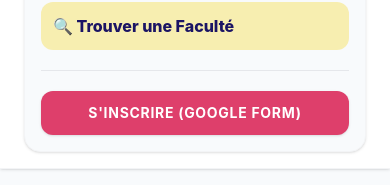
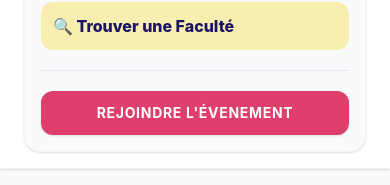
Before and after one commit to ahmedjerba/Orientini_WebSite, a React (Vite) app: page / in a window 390 px wide. Both pictures are taken after a click on the button "Toggle Menu". Shown: the part 199-384 px from the top of the page. Built offline with nearby package versions, Linux system fonts and the light colour scheme.

Commit message:
finalpart3

```diff
--- a/src/components/Navbar.jsx
+++ b/src/components/Navbar.jsx
@@ -106,9 +106,8 @@
             onClick={handleMobileJIDClick}
           >
             {/* Bulle Tooltip Mobile */}
-            <span className={`absolute right-10 top-1/2 -translate-y-1/2 whitespace-nowrap bg-[#1b1464] text-white text-[11px] font-black px-3 py-1.5 rounded-xl shadow-lg transition-all duration-300 ${
-              showMobileTooltip ? 'opacity-100 translate-x-0' : 'opacity-0 pointer-events-none translate-x-1.5'
-            }`}>
+            <span className={`absolute right-10 top-1/2 -translate-y-1/2 whitespace-nowrap bg-[#1b1464] text-white text-[11px] font-black px-3 py-1.5 rounded-xl shadow-lg transition-all duration-300 ${showMobileTooltip ? 'opacity-100 translate-x-0' : 'opacity-0 pointer-events-none translate-x-1.5'
+              }`}>
               Veux-tu nous rejoindre ? 🚀
               {/* Flèche du tooltip vers la droite */}
               <span className="absolute top-1/2 -translate-y-1/2 -right-1.5 w-0 h-0 border-y-4 border-y-transparent border-l-[6px] border-l-[#1b1464]"></span>
@@ -168,12 +167,12 @@
 
           {/* Bouton d'inscription sur mobile */}
           <a
-            href="https://forms.google.com"
+            href="https://near.tl/sm/nIXQgB1Zu"
             target="_blank"
             rel="noopener noreferrer"
             className="bg-[#de3f6b] text-white text-center py-3 rounded-xl font-bold uppercase tracking-wider text-sm shadow-sm active:scale-95 transition-all"
           >
-            S'inscrire (Google Form)
+            Rejoindre l'évenement
           </a>
         </div>
       )}
```
